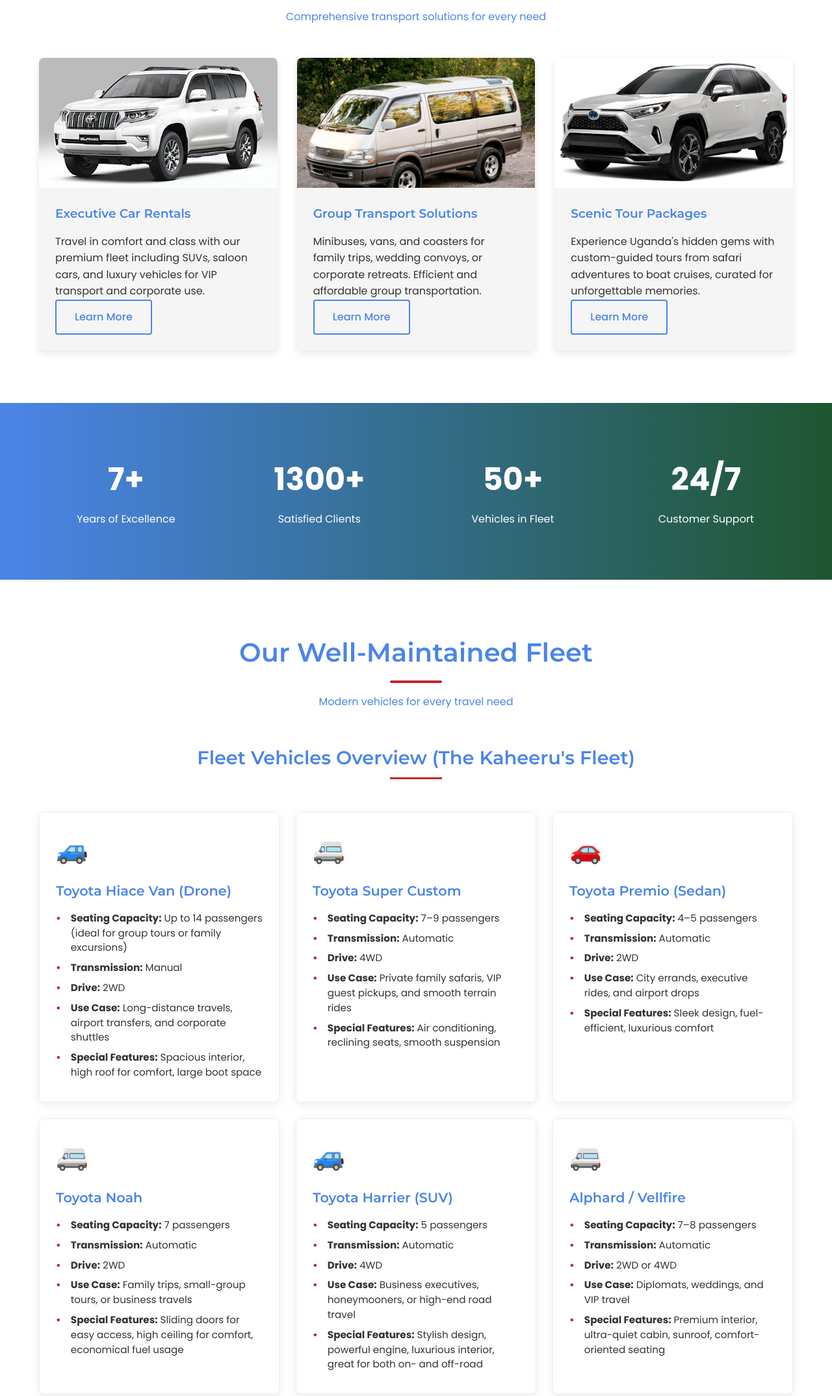
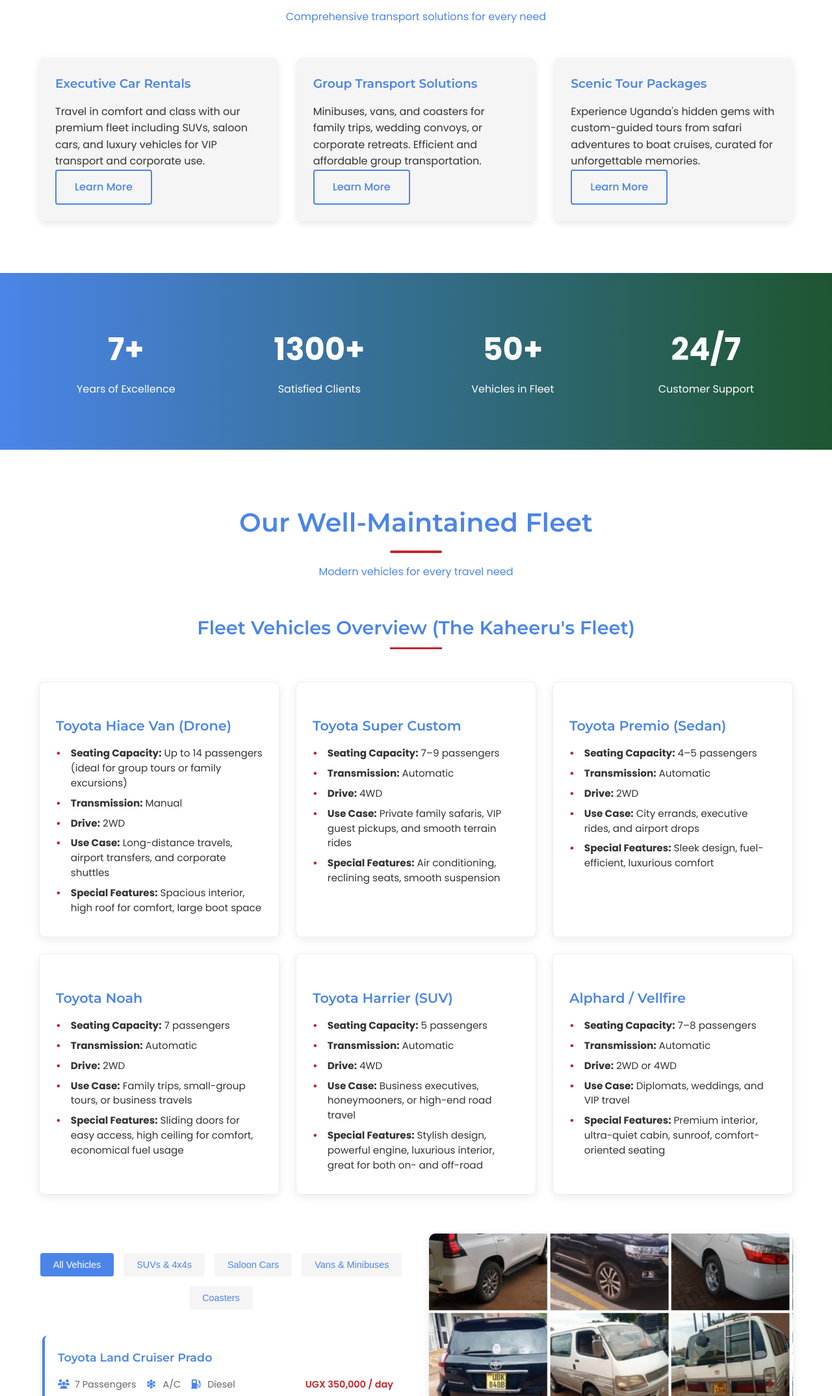
Before and after one commit to Micjeal/SKAHHE--LTD, a plain HTML site: page index.html in a window 1280 px wide. Shown: the part 2185-4333 px from the top of the page at 65% size. Drawn offline with Linux system fonts and the light colour scheme.

Commit message:
Update index.html with latest changes

```diff
--- a/index.html
+++ b/index.html
@@ -84,7 +84,6 @@
 
             <div class="services-grid">
                 <div class="service-card">
-                    <div class="service-img" style="background-image: url('images/Toyota Land Cruiser Prado.jpeg');"></div>
                     <div class="service-content">
                         <h3>Executive Car Rentals</h3>
                         <p>Travel in comfort and class with our premium fleet including SUVs, saloon cars, and luxury vehicles for VIP transport and corporate use.</p>
@@ -93,7 +92,6 @@
                 </div>
 
                 <div class="service-card">
-                    <div class="service-img" style="background-image: url('images/ToyotaSuperCustom.jpeg');"></div>
                     <div class="service-content">
                         <h3>Group Transport Solutions</h3>
                         <p>Minibuses, vans, and coasters for family trips, wedding convoys, or corporate retreats. Efficient and affordable group transportation.</p>
@@ -102,7 +100,6 @@
                 </div>
 
                 <div class="service-card">
-                    <div class="service-img" style="background-image: url('images/ToyotaRAV4.jpeg');"></div>
                     <div class="service-content">
                         <h3>Scenic Tour Packages</h3>
                         <p>Experience Uganda's hidden gems with custom-guided tours from safari adventures to boat cruises, curated for unforgettable memories.</p>
@@ -150,7 +147,7 @@
 
                 <div class="overview-grid">
                     <div class="overview-card">
-                        <span class="vehicle-icon">🚙</span>
+                        <span class="vehicle-icon"></span>
                         <h4>Toyota Hiace Van (Drone)</h4>
                         <ul>
                             <li><strong>Seating Capacity:</strong> Up to 14 passengers (ideal for group tours or family excursions)</li>
@@ -162,7 +159,7 @@
                     </div>
 
                     <div class="overview-card">
-                        <span class="vehicle-icon">🚐</span>
+                        <span class="vehicle-icon"></span>
                         <h4>Toyota Super Custom</h4>
                         <ul>
                             <li><strong>Seating Capacity:</strong> 7–9 passengers</li>
@@ -174,7 +171,7 @@
                     </div>
 
                     <div class="overview-card">
-                        <span class="vehicle-icon">🚗</span>
+                        <span class="vehicle-icon"></span>
                         <h4>Toyota Premio (Sedan)</h4>
                         <ul>
                             <li><strong>Seating Capacity:</strong> 4–5 passengers</li>
@@ -186,7 +183,7 @@
                     </div>
 
                     <div class="overview-card">
-                        <span class="vehicle-icon">🚐</span>
+                        <span class="vehicle-icon"></span>
                         <h4>Toyota Noah</h4>
                         <ul>
                             <li><strong>Seating Capacity:</strong> 7 passengers</li>
@@ -198,7 +195,7 @@
                     </div>
 
                     <div class="overview-card">
-                        <span class="vehicle-icon">🚙</span>
+                        <span class="vehicle-icon"></span>
                         <h4>Toyota Harrier (SUV)</h4>
                         <ul>
                             <li><strong>Seating Capacity:</strong> 5 passengers</li>
@@ -210,7 +207,7 @@
                     </div>
 
                     <div class="overview-card">
-                        <span class="vehicle-icon">🚐</span>
+                        <span class="vehicle-icon"></span>
                         <h4>Alphard / Vellfire</h4>
                         <ul>
                             <li><strong>Seating Capacity:</strong> 7–8 passengers</li>
@@ -305,7 +302,7 @@
                             <i class="fas fa-star"></i>
                             <i class="fas fa-star"></i>
                         </div>
-                        <p>"The letter is written by Miriam Kanyesigye, Human Resource Manager at ACODE, and recommends Skahhe Travel Care (U) Ltd for their transport services. The company has provided timely and quality car hire services over the past four years, demonstrating a strong commitment to excellence. ACODE strongly recommends the services offered by Skahhe Travel Care, and assistance or additional information can be obtained by contacting 031281250"</p>
+                        <p>"Skahhe Travel Care (U) Ltd  company has provided timely and quality car hire services over the past four years, demonstrating a strong commitment to excellence. ACODE strongly recommends the services offered by Skahhe Travel Care, and assistance or additional information can be obtained by contacting 031281250"</p>
                         <div class="client">
                             <div class="client-initials">JN</div>
                             <div>
@@ -325,7 +322,7 @@
                             <i class="fas fa-star"></i>
                             <i class="fas fa-star"></i>
                         </div>
-                        <p>"The letter is written by Dickson Byomuhangi, Procurement & Logistics Officer at CDFU, and recommends Skahhe Travel Care Limited for their good quality services. CDFU has worked closely with Skahhe Travel Care Limited for two years, during which the company has proven to be one of CDFU's most reliable service providers, offering good quality services, ensuring timely delivery at affordable prices, and maintaining good client relations and flexibility. CDFU strongly recommends Skahhe Travel Care Limited and invites contact for any questions."</p>
+                        <p>"Skahhe Travel Care Limited for two years has proven to be one of CDFU's most reliable service providers, offering good quality services, ensuring timely delivery at affordable prices, and maintaining good client relations and flexibility. CDFU strongly recommends Skahhe Travel Care Limited and invites contact for any questions."</p>
                         <div class="client">
                             <div class="client-initials">SK</div>
                             <div>
@@ -345,7 +342,7 @@
                             <i class="fas fa-star"></i>
                             <i class="fas fa-star"></i>
                         </div>
-                        <p>"The letter is written by Moses Asasira, Projects Coordinator at Adroit Consult Int, and recommends Skahhe Travel Care, a company that has worked with them in the past. Skahhe Travel Care has provided Transport Services for field Research Teams and Consultants on different projects for the last 5 years, demonstrating reliability and excellence. Adroit Consult Int recommends Skahhe Travel Care to other organizations/companies for the same service, citing their good professional and safety track record."</p>
+                        <p>"Skahhe Travel Care has provided Transport Services for field Research Teams and Consultants on different projects for the last 5 years, demonstrating reliability and excellence. Adroit Consult Int recommends Skahhe Travel Care to other organizations/companies for the same service, citing their good professional and safety track record."</p>
                         <div class="client">
                             <div class="client-initials">RM</div>
                             <div>
```
